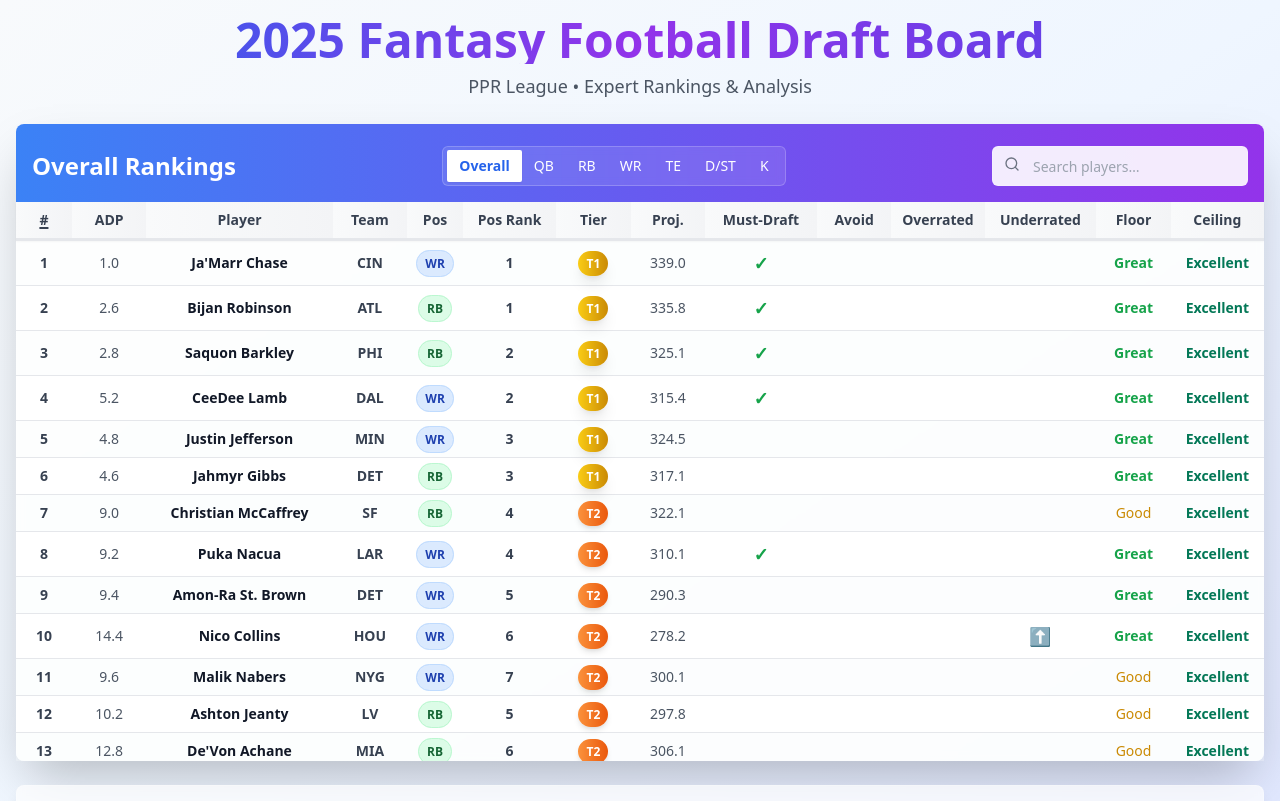
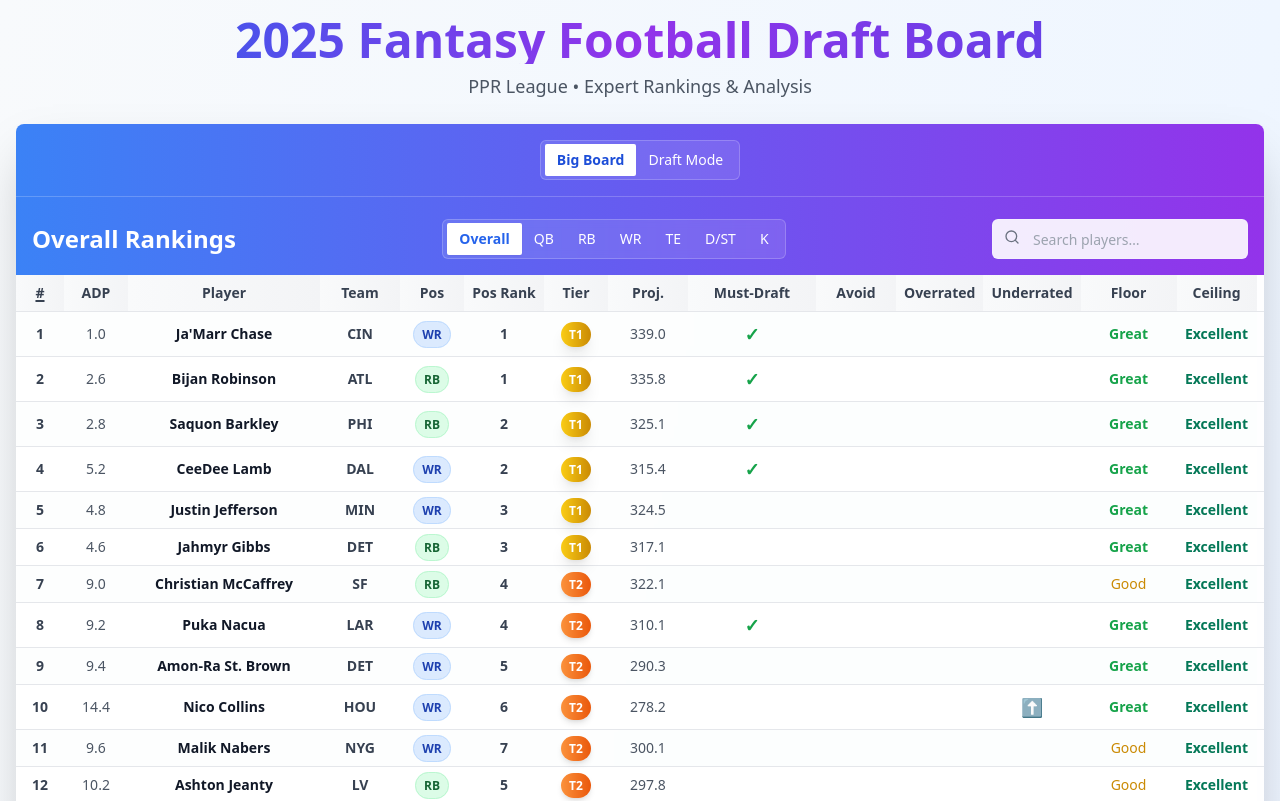
Before and after one commit to JansenNye/Arkonyx-s-Fantasy-Football, a Next.js app: page / in a window 1280 px wide. Shown: the top 801 px of the page. Built offline with nearby package versions, Linux system fonts and the light colour scheme.

Commit message:
Implement early version of Draft Mode

```diff
--- a/FantasyDraftBoard.tsx
+++ b/FantasyDraftBoard.tsx
@@ -1,4 +1,4 @@
-import React, { useState, useMemo } from "react";
+import React, { useState, useMemo, useEffect } from "react";
 import { Card, CardContent, CardHeader } from "@/components/ui/card";
 import { Input } from "@/components/ui/input";
 import { Table, TableHeader, TableBody, TableRow, TableCell } from "@/components/ui/table";
@@ -7,6 +7,7 @@
 import { motion } from "framer-motion";
 
 import type { FloorCeiling, Player } from "@/data/players";
+import { players } from "@/data/players";
 
 // helper for tag rendering with enhanced styling
 const tagIcon = (flag?: boolean) => (flag ? "✓" : "");
@@ -53,21 +54,26 @@
 // Display helper for position labels
 const displayPosition = (pos: string) => (pos === "DST" ? "D/ST" : pos);
 
-import { players } from "@/data/players";
-
 const positions = ["ALL", "QB", "RB", "WR", "TE", "DST", "K"] as const;
 
 type SortKey = "rank" | "adp";
 
+// Draft mode types/state
+type DraftStatus = "available" | "mine" | "taken";
+
+type Mode = "big" | "draft";
+
+type ViewFilter = "available" | "all" | "mine";
+
 // Mobile Player Card Component
-const PlayerCard = ({ player, index }: { player: Player; index: number }) => (
+const PlayerCard = ({ player, index, mode, status, onMine, onTaken, onReset, canMarkAsDrafted }: { player: Player; index: number; mode: Mode; status: DraftStatus; onMine: () => void; onTaken: () => void; onReset: () => void; canMarkAsDrafted: boolean; }) => (
   <motion.div
     initial={{ opacity: 0, y: 20 }}
     animate={{ opacity: 1, y: 0 }}
     transition={{ delay: index * 0.02 }}
     className={`p-3 rounded-lg border shadow-sm bg-white hover:shadow-md transition-all duration-200 relative ${
       index % 2 === 0 ? 'bg-gray-50/50' : 'bg-white'
-    }`}
+    } ${status === 'taken' ? 'opacity-40' : ''} ${status === 'mine' ? 'ring-2 ring-emerald-400' : ''}`}
   >
     <div className="flex items-start justify-between">
       <div className="flex-1 min-w-0 pr-20">
@@ -135,6 +141,23 @@
         </div>
       </div>
     </div>
+
+    {mode === 'draft' && (
+      <div className="mt-3 flex items-center justify-end gap-2">
+        {canMarkAsDrafted && (
+          <>
+            <button onClick={onMine} className="px-2 py-1 rounded-md text-xs bg-emerald-600 text-white hover:bg-emerald-700">My Pick</button>
+            <button onClick={onTaken} className="px-2 py-1 rounded-md text-xs bg-gray-700 text-white hover:bg-gray-800">Drafted</button>
+          </>
+        )}
+        {!canMarkAsDrafted && status !== 'available' && (
+          <>
+            <span className={`px-2 py-1 rounded-md text-xs ${status === 'mine' ? 'bg-emerald-100 text-emerald-700 border border-emerald-300' : 'bg-gray-100 text-gray-700 border border-gray-300'}`}>{status === 'mine' ? 'My Pick' : 'Drafted'}</span>
+            <button onClick={onReset} className="px-2 py-1 rounded-md text-xs bg-white text-gray-700 border hover:bg-gray-50">Reset</button>
+          </>
+        )}
+      </div>
+    )}
   </motion.div>
 );
 
@@ -142,6 +165,46 @@
   const [activePos, setActivePos] = useState<string>("ALL");
   const [search, setSearch] = useState("");
   const [sortKey, setSortKey] = useState<SortKey>("rank");
+
+  const [mode, setMode] = useState<Mode>('big');
+  const [view, setView] = useState<ViewFilter>('all');
+  const [draftMap, setDraftMap] = useState<Record<number, DraftStatus>>({});
+
+  // Load/save draft board from localStorage
+  useEffect(() => {
+    try {
+      const raw = localStorage.getItem('draft_map_v1');
+      if (raw) setDraftMap(JSON.parse(raw));
+    } catch {}
+  }, []);
+  useEffect(() => {
+    try { localStorage.setItem('draft_map_v1', JSON.stringify(draftMap)); } catch {}
+  }, [draftMap]);
+
+  // Reset to Overall position and set appropriate view when switching modes
+  useEffect(() => {
+    setActivePos("ALL");
+    if (mode === 'draft') {
+      setView('all');
+    }
+  }, [mode]);
+
+  // Handle view changes in draft mode
+  const handleViewChange = (newView: ViewFilter) => {
+    setView(newView);
+    // Reset to Overall position when changing views in draft mode
+    setActivePos("ALL");
+  };
+
+  // Handle mode changes
+  const handleModeChange = (newMode: Mode) => {
+    setMode(newMode);
+  };
+
+  const statusFor = (id: number): DraftStatus => draftMap[id] ?? 'available';
+  const markMine = (id: number) => setDraftMap(prev => ({ ...prev, [id]: 'mine' }));
+  const markTaken = (id: number) => setDraftMap(prev => ({ ...prev, [id]: 'taken' }));
+  const resetPick = (id: number) => setDraftMap(prev => { const { [id]: _, ...rest } = prev; return rest; });
 
   const sortedPlayers = useMemo(() => {
     return players
@@ -151,6 +214,20 @@
         sortKey === "rank" ? a.ovrRank - b.ovrRank : parseFloat(a.adp) - parseFloat(b.adp)
       );
   }, [activePos, search, sortKey]);
+
+  const displayPlayers = useMemo(() => {
+    if (mode !== 'draft') return sortedPlayers;
+    if (view === 'all') return sortedPlayers;
+    if (view === 'available') return sortedPlayers.filter(p => statusFor(p.ovrRank) === 'available');
+    return sortedPlayers.filter(p => statusFor(p.ovrRank) === 'mine');
+  }, [sortedPlayers, mode, view, draftMap]);
+
+  // Helper function to check if a player can be marked as drafted
+  const canMarkAsDrafted = (player: Player) => {
+    if (mode !== 'draft') return false;
+    if (view === 'mine') return false;
+    return statusFor(player.ovrRank) === 'available';
+  };
 
   const headerClasses = (key: SortKey) =>
     `cursor-pointer select-none transition-all duration-200 hover:text-blue-600 hover:scale-105 ${sortKey === key ? "text-blue-700 font-bold underline decoration-2 underline-offset-2" : ""}`;
@@ -185,7 +262,17 @@
         {/* Main Content */}
         <Tabs value={activePos} onValueChange={setActivePos} className="w-full">
           <Card className="shadow-2xl border-0 bg-white/90 backdrop-blur-sm">
-            <CardHeader className="bg-gradient-to-r from-blue-500 to-purple-600 text-white rounded-t-lg p-3 sm:p-4">
+            {/* Mode Toggle - Positioned above header */}
+            <div className="bg-gradient-to-r from-blue-500 to-purple-600 text-white p-3 sm:p-4 rounded-t-lg">
+              <div className="flex items-center justify-center">
+                <TabsList className="bg-white/10 border border-white/20">
+                  <TabsTrigger value="big" onClick={() => handleModeChange('big')} className={`${mode==='big' ? 'bg-white text-blue-700 font-bold' : 'text-white'}`}>Big Board</TabsTrigger>
+                  <TabsTrigger value="draft" onClick={() => handleModeChange('draft')} className={`${mode==='draft' ? 'bg-white text-blue-700 font-bold' : 'text-white'}`}>Draft Mode</TabsTrigger>
+                </TabsList>
+              </div>
+            </div>
+
+            <CardHeader className="bg-gradient-to-r from-blue-500 to-purple-600 text-white p-3 sm:p-4 border-t border-white/20">
               {/* Mobile Layout */}
               <div className="block sm:hidden space-y-3">
                 <h2 className="text-xl font-bold text-center">
@@ -202,7 +289,8 @@
                     </TabsTrigger>
                   ))}
                 </TabsList>
-                <div className="relative w-full">
+                <div className="flex items-center justify-between gap-2">
+                  <div className="relative flex-1">
                     <Input
                       placeholder="Search players…"
                       value={search}
@@ -212,10 +300,20 @@
                     <SearchIcon className="absolute left-3 top-2.5 h-4 w-4 text-gray-500" />
                   </div>
                 </div>
+                {mode === 'draft' && (
+                  <div className="flex items-center justify-center gap-2">
+                    <TabsList className="bg-white/10 border border-white/20">
+                      <TabsTrigger value="available" onClick={() => handleViewChange('available')} className={`text-xs ${view==='available' ? 'bg-white text-blue-700 font-bold' : 'text-white'}`}>Available</TabsTrigger>
+                      <TabsTrigger value="all" onClick={() => handleViewChange('all')} className={`text-xs ${view==='all' ? 'bg-white text-blue-700 font-bold' : 'text-white'}`}>All</TabsTrigger>
+                      <TabsTrigger value="mine" onClick={() => handleViewChange('mine')} className={`text-xs ${view==='mine' ? 'bg-white text-blue-700 font-bold' : 'text-white'}`}>My Team</TabsTrigger>
+                    </TabsList>
+                  </div>
+                )}
+              </div>
 
               {/* Desktop Layout */}
-              <div className="hidden sm:flex items-center justify-between">
-                <h2 className="text-2xl font-bold flex items-center gap-2">
+              <div className="hidden sm:flex items-center justify-between gap-3">
+                <h2 className="text-2xl font-bold">
                   {activePos === "ALL" ? "Overall Rankings" : `${activePos} Rankings`}
                 </h2>
                 <div className="flex-1 flex justify-center">
@@ -231,6 +329,14 @@
                     ))}
                   </TabsList>
                 </div>
+                <div className="flex items-center gap-2">
+                  {mode === 'draft' && (
+                    <TabsList className="bg-white/10 border border-white/20">
+                      <TabsTrigger value="available" onClick={() => handleViewChange('available')} className={`${view==='available' ? 'bg-white text-blue-700 font-bold' : 'text-white'}`}>Available</TabsTrigger>
+                      <TabsTrigger value="all" onClick={() => handleViewChange('all')} className={`${view==='all' ? 'bg-white text-blue-700 font-bold' : 'text-white'}`}>All</TabsTrigger>
+                      <TabsTrigger value="mine" onClick={() => handleViewChange('mine')} className={`${view==='mine' ? 'bg-white text-blue-700 font-bold' : 'text-white'}`}>My Team</TabsTrigger>
+                    </TabsList>
+                  )}
                   <div className="relative w-64">
                     <Input
                       placeholder="Search players…"
@@ -241,88 +347,83 @@
                     <SearchIcon className="absolute left-3 top-2.5 h-4 w-4 text-gray-500" />
                   </div>
                 </div>
+              </div>
             </CardHeader>
 
             <CardContent className="p-0">
               {/* Mobile Card Layout */}
               <div className="block sm:hidden">
                 <div className="p-3 space-y-2 max-h-[70vh] overflow-y-auto">
-                  {sortedPlayers.map((player, index) => (
-                    <PlayerCard key={player.ovrRank} player={player} index={index} />
+                  {displayPlayers.map((player, index) => (
+                    <PlayerCard
+                      key={player.ovrRank}
+                      player={player}
+                      index={index}
+                      mode={mode}
+                      status={statusFor(player.ovrRank)}
+                      onMine={() => markMine(player.ovrRank)}
+                      onTaken={() => markTaken(player.ovrRank)}
+                      onReset={() => resetPick(player.ovrRank)}
+                      canMarkAsDrafted={canMarkAsDrafted(player)}
+                    />
                   ))}
                 </div>
               </div>
 
               {/* Desktop Table Layout */}
               <div className="hidden sm:block">
-                {/* Fixed Header */}
-                <div className="bg-gradient-to-r from-gray-50 to-gray-100 border-b-2 border-gray-200 shadow-sm">
+                {/* Unified scrollable container for both header and content */}
                 <div className="overflow-x-auto">
-                    <Table className="min-w-max text-xs md:text-sm table-fixed w-full">
+                  <Table className="min-w-max text-xs md:text-sm">
                     <colgroup>
                       <col className="w-12" />
                       <col className="w-16" />
-                        <col className="w-40" />
-                        <col className="w-16 hidden md:table-column" />
-                        <col className="w-12" />
+                      <col className="w-48" />
                       <col className="w-20" />
                       <col className="w-16" />
-                        <col className="w-16" />
-                        <col className="w-24" />
+                      <col className="w-20" />
                       <col className="w-16" />
                       <col className="w-20" />
+                      <col className="w-32" />
+                      <col className="w-20" />
+                      <col className="w-20" />
                       <col className="w-24" />
-                        <col className="w-16" />
+                      <col className="w-24" />
+                      <col className="w-20" />
                       <col className="w-20" />
                     </colgroup>
+
+                    {/* Fixed Header */}
                     <TableHeader>
                       <TableRow className="hover:bg-gray-100/50">
-                          <TableCell className={`${headerClasses("rank")} bg-gradient-to-r from-gray-50 to-gray-100 font-bold text-gray-700 text-center`} onClick={() => setSortKey("rank")}>#</TableCell>
-                          <TableCell className={`${headerClasses("adp")} bg-gradient-to-r from-gray-50 to-gray-100 font-bold text-gray-700 text-center`} onClick={() => setSortKey("adp")}>ADP</TableCell>
-                          <TableCell className="bg-gradient-to-r from-gray-50 to-gray-100 font-bold text-gray-700 text-center">Player</TableCell>
-                          <TableCell className="hidden md:table-cell bg-gradient-to-r from-gray-50 to-gray-100 font-bold text-gray-700 text-center">Team</TableCell>
-                          <TableCell className="bg-gradient-to-r from-gray-50 to-gray-100 font-bold text-gray-700 text-center">Pos</TableCell>
-                          <TableCell className="bg-gradient-to-r from-gray-50 to-gray-100 font-bold text-gray-700 text-center">Pos Rank</TableCell>
-                          <TableCell className="bg-gradient-to-r from-gray-50 to-gray-100 font-bold text-gray-700 text-center">Tier</TableCell>
-                          <TableCell className="bg-gradient-to-r from-gray-50 to-gray-100 font-bold text-gray-700 text-center">Proj.</TableCell>
-                          <TableCell className="bg-gradient-to-r from-gray-50 to-gray-100 font-bold text-gray-700 text-center">Must-Draft</TableCell>
-                          <TableCell className="bg-gradient-to-r from-gray-50 to-gray-100 font-bold text-gray-700 text-center">Avoid</TableCell>
-                          <TableCell className="bg-gradient-to-r from-gray-50 to-gray-100 font-bold text-gray-700 text-center">Overrated</TableCell>
-                          <TableCell className="bg-gradient-to-r from-gray-50 to-gray-100 font-bold text-gray-700 text-center">Underrated</TableCell>
-                          <TableCell className="bg-gradient-to-r from-gray-50 to-gray-100 font-bold text-gray-700 text-center">Floor</TableCell>
-                          <TableCell className="bg-gradient-to-r from-gray-50 to-gray-100 font-bold text-gray-700 text-center">Ceiling</TableCell>
+                        <TableCell className={`${headerClasses("rank")} bg-gradient-to-r from-gray-50 to-gray-100 font-bold text-gray-700 text-center sticky top-0 z-10`} onClick={() => setSortKey("rank")}>#</TableCell>
+                        <TableCell className={`${headerClasses("adp")} bg-gradient-to-r from-gray-50 to-gray-100 font-bold text-gray-700 text-center sticky top-0 z-10`} onClick={() => setSortKey("adp")}>ADP</TableCell>
+                        <TableCell className="bg-gradient-to-r from-gray-50 to-gray-100 font-bold text-gray-700 text-center sticky top-0 z-10">Player</TableCell>
+                        <TableCell className="bg-gradient-to-r from-gray-50 to-gray-100 font-bold text-gray-700 text-center sticky top-0 z-10">Team</TableCell>
+                        <TableCell className="bg-gradient-to-r from-gray-50 to-gray-100 font-bold text-gray-700 text-center sticky top-0 z-10">Pos</TableCell>
+                        <TableCell className="bg-gradient-to-r from-gray-50 to-gray-100 font-bold text-gray-700 text-center sticky top-0 z-10">Pos Rank</TableCell>
+                        <TableCell className="bg-gradient-to-r from-gray-50 to-gray-100 font-bold text-gray-700 text-center sticky top-0 z-10">Tier</TableCell>
+                        <TableCell className="bg-gradient-to-r from-gray-50 to-gray-100 font-bold text-gray-700 text-center sticky top-0 z-10">Proj.</TableCell>
+                        {mode === 'draft' && (
+                          <TableCell className="bg-gradient-to-r from-gray-50 to-gray-100 font-bold text-gray-700 text-center sticky top-0 z-10">Draft</TableCell>
+                        )}
+                        <TableCell className="bg-gradient-to-r from-gray-50 to-gray-100 font-bold text-gray-700 text-center sticky top-0 z-10">Must-Draft</TableCell>
+                        <TableCell className="bg-gradient-to-r from-gray-50 to-gray-100 font-bold text-gray-700 text-center sticky top-0 z-10">Avoid</TableCell>
+                        <TableCell className="bg-gradient-to-r from-gray-50 to-gray-100 font-bold text-gray-700 text-center sticky top-0 z-10">Overrated</TableCell>
+                        <TableCell className="bg-gradient-to-r from-gray-50 to-gray-100 font-bold text-gray-700 text-center sticky top-0 z-10">Underrated</TableCell>
+                        <TableCell className="bg-gradient-to-r from-gray-50 to-gray-100 font-bold text-gray-700 text-center sticky top-0 z-10">Floor</TableCell>
+                        <TableCell className="bg-gradient-to-r from-gray-50 to-gray-100 font-bold text-gray-700 text-center sticky top-0 z-10">Ceiling</TableCell>
                       </TableRow>
                     </TableHeader>
-                    </Table>
-                  </div>
-                </div>
 
                     {/* Scrollable Content */}
-                <div className="overflow-y-auto max-h-[65vh] overflow-x-auto">
-                  <Table className="min-w-max text-xs md:text-sm table-fixed w-full">
-                    <colgroup>
-                      <col className="w-12" />
-                      <col className="w-16" />
-                      <col className="w-40" />
-                      <col className="w-16 hidden md:table-column" />
-                      <col className="w-12" />
-                      <col className="w-20" />
-                      <col className="w-16" />
-                      <col className="w-16" />
-                      <col className="w-24" />
-                      <col className="w-16" />
-                      <col className="w-20" />
-                      <col className="w-24" />
-                      <col className="w-16" />
-                      <col className="w-20" />
-                    </colgroup>
-                    <TableBody>
-                      {sortedPlayers.map((p, index) => (
-                        <TableRow key={p.ovrRank} className={`hover:bg-blue-50 hover:shadow-md transition-all duration-200 ${index % 2 === 0 ? 'bg-gray-50/30' : 'bg-white'}`}>
+                    <TableBody className="max-h-[65vh] overflow-y-auto">
+                      {displayPlayers.map((p, index) => (
+                        <TableRow key={p.ovrRank} className={`hover:bg-blue-50 hover:shadow-md transition-all duration-200 ${index % 2 === 0 ? 'bg-gray-50/30' : 'bg-white'} ${statusFor(p.ovrRank)==='taken' ? 'opacity-40' : ''} ${statusFor(p.ovrRank)==='mine' ? 'ring-2 ring-emerald-400' : ''}`}>
                           <TableCell className="font-bold text-gray-700 text-center">{p.ovrRank}</TableCell>
                           <TableCell className="font-medium text-gray-600 text-center">{p.adp}</TableCell>
                           <TableCell className="font-bold text-gray-900 text-center">{p.name}</TableCell>
-                          <TableCell className="hidden md:table-cell text-center">
+                          <TableCell className="text-center">
                             <span className="font-semibold text-gray-700">{p.team}</span>
                           </TableCell>
                           <TableCell className="text-center">
@@ -337,6 +438,22 @@
                             </span>
                           </TableCell>
                           <TableCell className="font-medium text-gray-600 text-center">{p.projection}</TableCell>
+                          {mode === 'draft' && (
+                            <TableCell className="text-center">
+                              {canMarkAsDrafted(p) && (
+                                <div className="inline-flex gap-2">
+                                  <button onClick={() => markMine(p.ovrRank)} className="px-2 py-1 rounded-md text-xs bg-emerald-600 text-white hover:bg-emerald-700">My Pick</button>
+                                  <button onClick={() => markTaken(p.ovrRank)} className="px-2 py-1 rounded-md text-xs bg-gray-700 text-white hover:bg-gray-800">Drafted</button>
+                                </div>
+                              )}
+                              {!canMarkAsDrafted(p) && statusFor(p.ovrRank) !== 'available' && (
+                                <div className="inline-flex items-center gap-2">
+                                  <span className={`px-2 py-1 rounded-md text-xs ${statusFor(p.ovrRank) === 'mine' ? 'bg-emerald-100 text-emerald-700 border border-emerald-300' : 'bg-gray-100 text-gray-700 border border-gray-300'}`}>{statusFor(p.ovrRank) === 'mine' ? 'My Pick' : 'Drafted'}</span>
+                                  <button onClick={() => resetPick(p.ovrRank)} className="px-2 py-1 rounded-md text-xs bg-white text-gray-700 border hover:bg-gray-50">Reset</button>
+                                </div>
+                              )}
+                            </TableCell>
+                          )}
                           <TableCell className="text-center">
                             {p.mustDraft && <span className="text-green-600 font-bold text-lg">✓</span>}
                           </TableCell>
```
Lines whose indentation alone changed are shown as unchanged.
